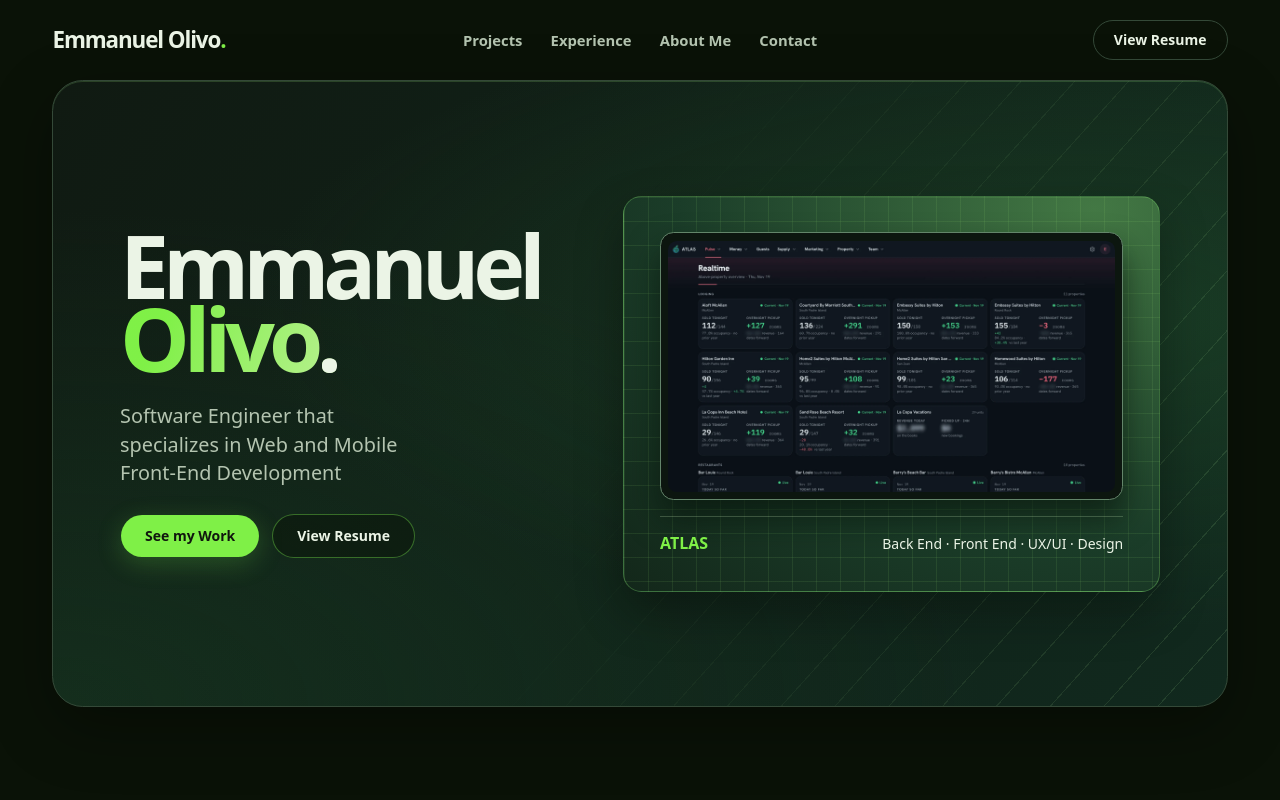
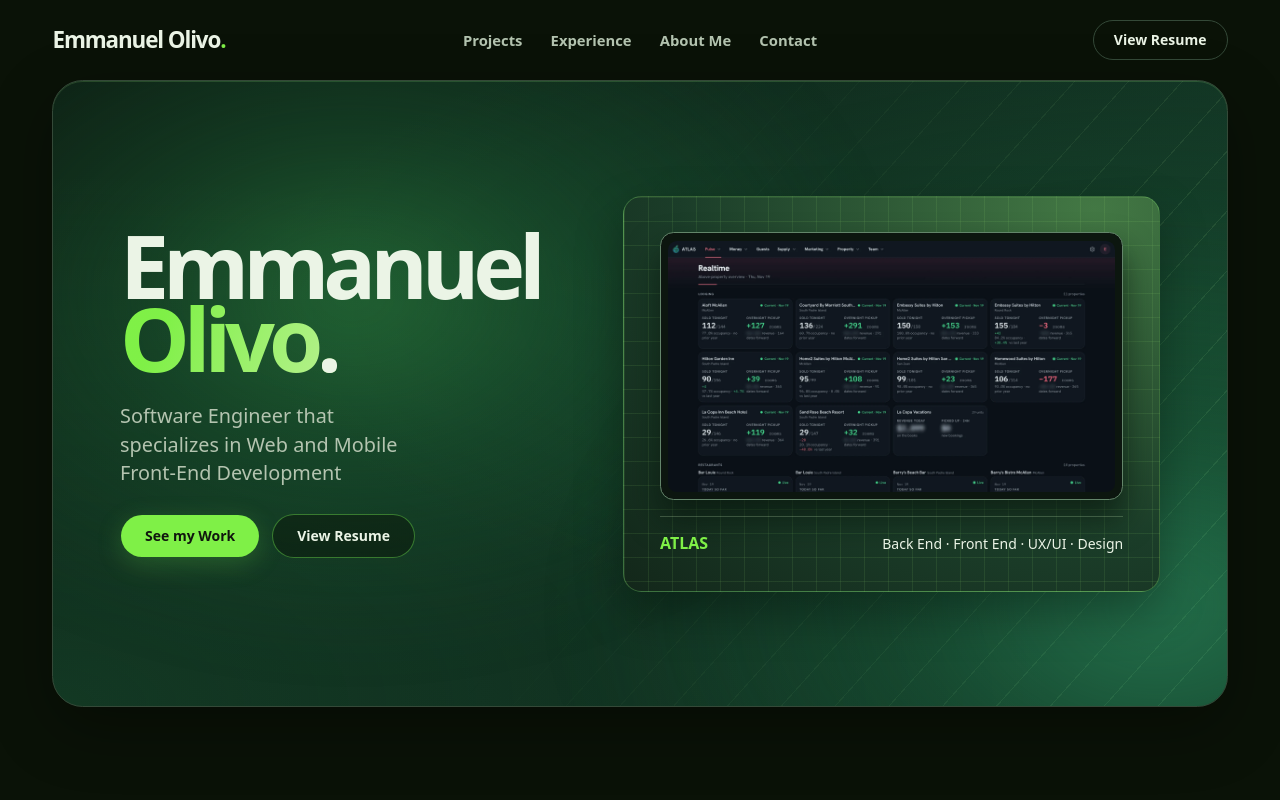
Before and after one commit to emmanuelolivo1002/portfolio-2027, a Next.js app: page / in a window 1280 px wide. Shown: the top 800 px of the page. Built offline with nearby package versions, Linux system fonts and the light colour scheme.

Commit message:
Restore the hero glow and match the contact palette

```diff
--- a/src/app/globals.css
+++ b/src/app/globals.css
@@ -100,11 +100,18 @@
   .site-nav a { display: block; padding-block: 0.35rem; }
   .site-nav a:hover { color: var(--primary); text-decoration: underline; text-underline-offset: 0.25em; }
 
+  .hero-panel, .contact-band {
+    position: relative;
+    isolation: isolate;
+    background:
+      radial-gradient(ellipse at 92% 36%, #1a553581, transparent 58%),
+      radial-gradient(ellipse at 0% 100%, #174d2f85, transparent 60%),
+      linear-gradient(115deg, #0d1d13, #123525);
+  }
+
   .hero-panel {
     border: 1px solid var(--border);
     border-radius: clamp(1.25rem, 2.4vw, 2rem);
-    position: relative;
-    isolation: isolate;
     display: grid;
     align-items: center;
     grid-template-columns: minmax(0, 0.9fr) minmax(0, 1.1fr);
@@ -112,14 +119,10 @@
     gap: clamp(1.8rem, 5vw, 5rem);
     overflow: hidden;
     padding: clamp(2rem, 5.2vw, 4.6rem);
-    background:
-      radial-gradient(ellipse at 87% 37%, #2a653659, transparent 57%),
-      radial-gradient(ellipse at 0% 100%, #19412673, transparent 56%),
-      linear-gradient(125deg, #101a12, #11291e);
     box-shadow: inset 0 1px #9cea7b30, 0 1.3rem 4rem #0005;
   }
 
-  .hero-panel::before {
+  .hero-panel::before, .contact-band::before {
     position: absolute;
     z-index: -1;
     inset: 0;
@@ -127,6 +130,38 @@
     background: repeating-linear-gradient(132deg, transparent 0 39px, #b2ef9940 39px 40px);
     mask-image: linear-gradient(110deg, transparent 45%, #0008 100%);
     pointer-events: none;
+  }
+
+  .hero-lights {
+    position: absolute;
+    z-index: -1;
+    inset: 0;
+    pointer-events: none;
+  }
+
+  .hero-lights::before, .hero-lights::after {
+    position: absolute;
+    width: 88%;
+    height: 110%;
+    filter: blur(clamp(1rem, 3vw, 2.75rem));
+    content: "";
+  }
+
+  .hero-lights::before {
+    top: -20%;
+    left: -22%;
+    background: radial-gradient(ellipse closest-side, #35a04c80, #23814440 48%, transparent);
+  }
+
+  .hero-lights::after {
+    right: -20%;
+    bottom: -25%;
+    background: radial-gradient(ellipse closest-side, #36ae7485, #23845245 45%, transparent);
+  }
+
+  @media (prefers-reduced-motion: no-preference) {
+    .hero-lights::before { animation: hero-drift 17s ease-in-out infinite alternate; }
+    .hero-lights::after { animation: hero-drift 23s ease-in-out infinite alternate-reverse; }
   }
 
   .hero-panel h1, .section-heading {
@@ -271,21 +306,8 @@
 
   .contact-band {
     --contact-accent: #c6e3b5;
-    position: relative;
-    isolation: isolate;
-    border-top: 1px solid #587660;
+    border-top: 1px solid #3e694e;
     color: var(--foreground);
-    background: linear-gradient(115deg, #283e31, #304b3b 67%, #365843);
-  }
-
-  .contact-band::before {
-    position: absolute;
-    z-index: -1;
-    inset: 0;
-    background: repeating-linear-gradient(132deg, transparent 0 30px, #d4e7cd24 30px 31px);
-    mask-image: linear-gradient(90deg, transparent 48%, #0008);
-    pointer-events: none;
-    content: "";
   }
 
   .contact-layout {
@@ -356,3 +378,8 @@
     .contact-links { justify-content: start; }
   }
 }
+
+@keyframes hero-drift {
+  from { transform: translate3d(-8%, -10%, 0) scale(0.92); }
+  to { transform: translate3d(27%, 18%, 0) scale(1.14); }
+}
--- a/src/app/page.tsx
+++ b/src/app/page.tsx
@@ -52,6 +52,7 @@ export default function Home() {
       <main id="main" tabIndex={-1} className="overflow-x-clip">
         <div className="site-container">
           <section aria-label="Introduction" className="hero-panel">
+            <div aria-hidden="true" className="hero-lights" />
             <div className="hero-copy">
               <h1>Emmanuel<br /><span className="hero-surname">Olivo<span>.</span></span></h1>
               <p className="hero-intro">{intro}</p>
```
